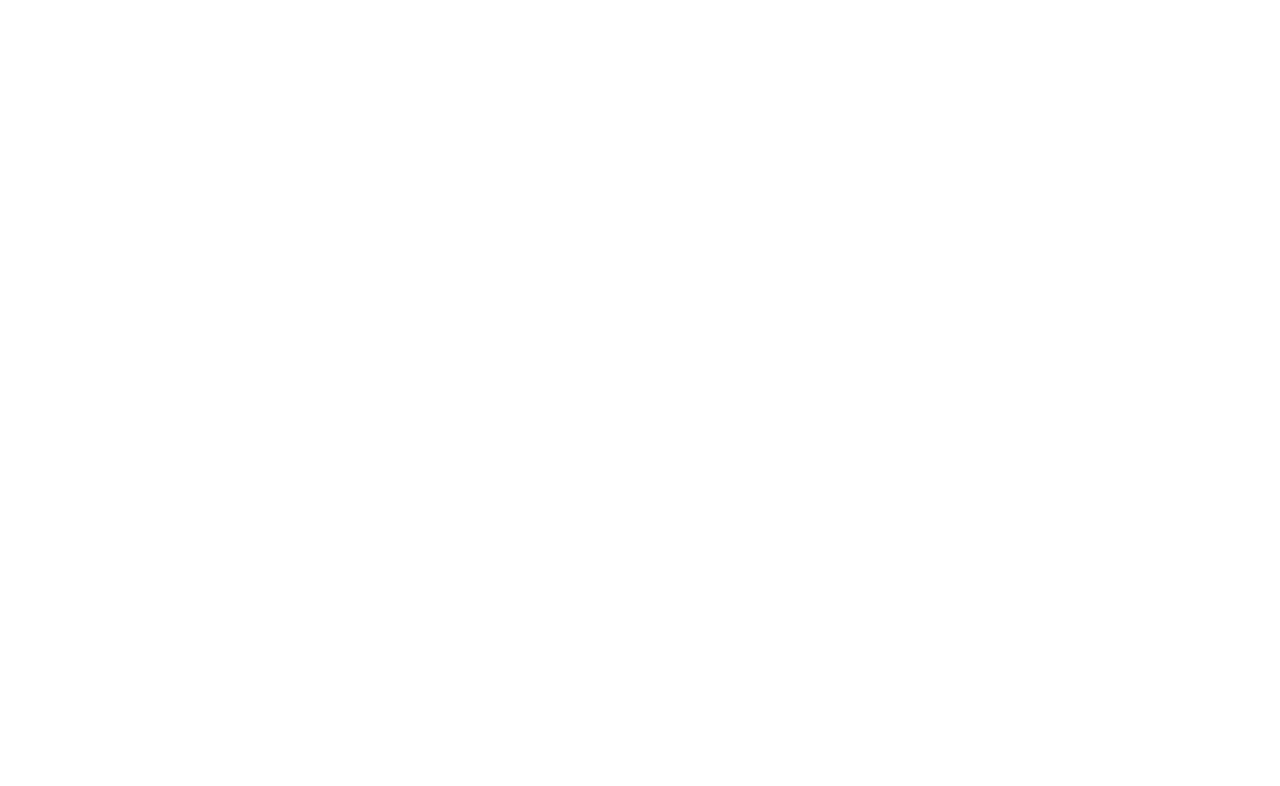
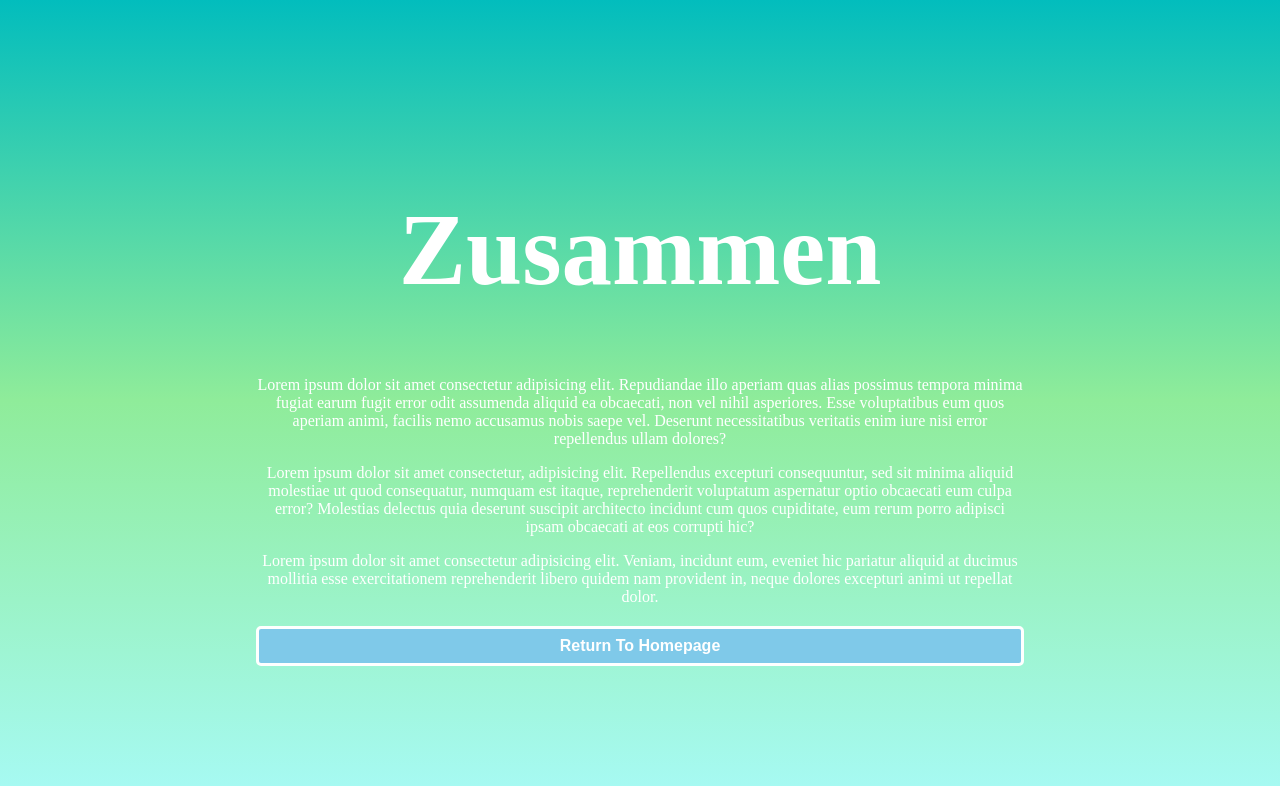
Before and after one commit to tahayasinturedi/Zusammen, a plain HTML site: page aboutUs.html in a window 1280 px wide. Drawn offline with Linux system fonts and the light colour scheme.

Commit message:
Update About us page

```diff
--- a/aboutUs.html
+++ b/aboutUs.html
@@ -3,9 +3,61 @@
 <head>
     <meta charset="UTF-8">
     <meta name="viewport" content="width=device-width, initial-scale=1.0">
+    <style>
+        body{
+            margin: 0px;
+            font-family: "Vollkorn", serif;
+            display: flex;
+			justify-content: center;
+			align-items: center;
+			min-height: 100vh;
+			background: linear-gradient(to bottom, #02bdbd, #8fec9a, #a7faf5);
+            color: white;
+        }
+        button {
+			width: 60%;
+			height: 40px;
+			margin: 10px auto;
+			justify-content: center;
+			display: block;
+			color: #fff;
+			background: #7fc9e9;
+			font-size: 1em;
+			font-weight: bold;
+			margin-top: 20px;
+			outline: none;
+			border: solid;
+			border-radius: 5px;
+			transition: .2s ease-in;
+			cursor: pointer;
+		}
+        a{
+            text-decoration: none;
+        }
+        .about-us{
+            justify-content: center;
+            text-align: center;
+        }
+        h1{
+            font-size: 101px;
+        }
+        p{
+            margin-left: 10%;
+            margin-right: 10%;
+            padding-left: 10%;
+            padding-right: 10%;
+        }
+    </style>
     <title>About Us</title>
 </head>
 <body>
+    <div class="about-us">
+        <h1>Zusammen</h1>
+        <p>Lorem ipsum dolor sit amet consectetur adipisicing elit. Repudiandae illo aperiam quas alias possimus tempora minima fugiat earum fugit error odit assumenda aliquid ea obcaecati, non vel nihil asperiores. Esse voluptatibus eum quos aperiam animi, facilis nemo accusamus nobis saepe vel. Deserunt necessitatibus veritatis enim iure nisi error repellendus ullam dolores?</p>
+        <p>Lorem ipsum dolor sit amet consectetur, adipisicing elit. Repellendus excepturi consequuntur, sed sit minima aliquid molestiae ut quod consequatur, numquam est itaque, reprehenderit voluptatum aspernatur optio obcaecati eum culpa error? Molestias delectus quia deserunt suscipit architecto incidunt cum quos cupiditate, eum rerum porro adipisci ipsam obcaecati at eos corrupti hic?</p>
+        <p>Lorem ipsum dolor sit amet consectetur adipisicing elit. Veniam, incidunt eum, eveniet hic pariatur aliquid at ducimus mollitia esse exercitationem reprehenderit libero quidem nam provident in, neque dolores excepturi animi ut repellat dolor.</p>
+        <a href="index.html"><button>Return To Homepage</button></a>
+    </div>
 
 </body>
 </html>
```
Also changed, not shown: 1 other file.
